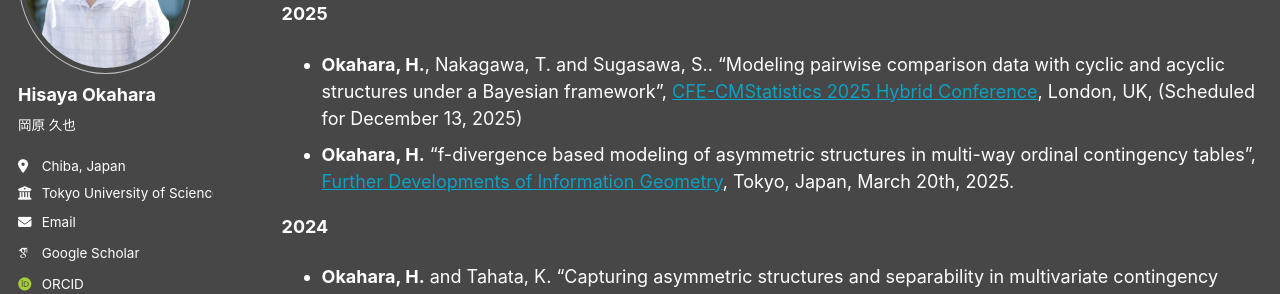
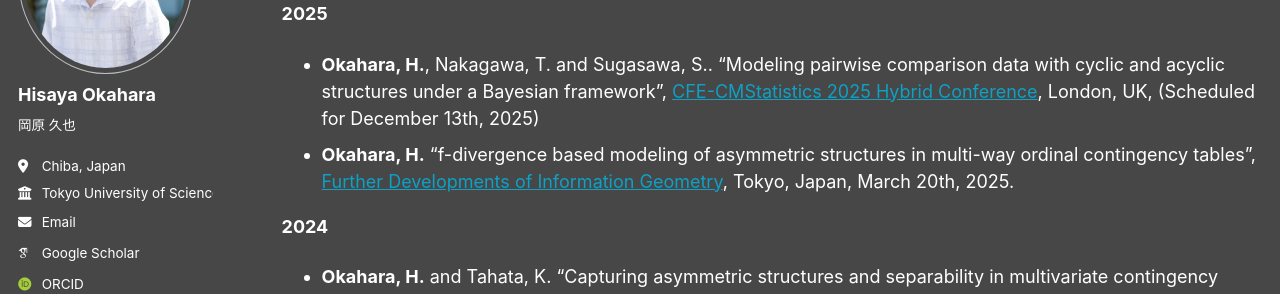
Before and after one commit to h-okahara/h-okahara.github.io, a Jekyll site: the page built from _pages/presentation.md, in a window 1280 px wide and 900 px high. Shown: the part 217-511 px from the top of the window. Built offline with Jekyll 4.4.1, drawn with Linux system fonts in a browser that asks for light colours; some web fonts are replaced.

Commit message:
Fix date formatting in conference presentation details

```diff
--- a/_pages/presentation.md
+++ b/_pages/presentation.md
@@ -8,7 +8,7 @@ author_profile: true
 ## INTERNATIONAL CONFERENCE
 
 **2025**
-- **Okahara, H.**, Nakagawa, T. and Sugasawa, S.. "Modeling pairwise comparison data with cyclic and acyclic structures under a Bayesian framework", [CFE-CMStatistics 2025 Hybrid Conference](https://www.cmstatistics.org//CFECMStatistics2025/index.php), London, UK, (Scheduled for December 13, 2025)
+- **Okahara, H.**, Nakagawa, T. and Sugasawa, S.. "Modeling pairwise comparison data with cyclic and acyclic structures under a Bayesian framework", [CFE-CMStatistics 2025 Hybrid Conference](https://www.cmstatistics.org//CFECMStatistics2025/index.php), London, UK, (Scheduled for December 13th, 2025)
 - **Okahara, H.** "f-divergence based modeling of asymmetric structures in multi-way ordinal contingency tables", [Further Developments of Information Geometry](https://sites.google.com/view/fdig2025/), Tokyo, Japan, March 20th, 2025.
 
 **2024**
```
